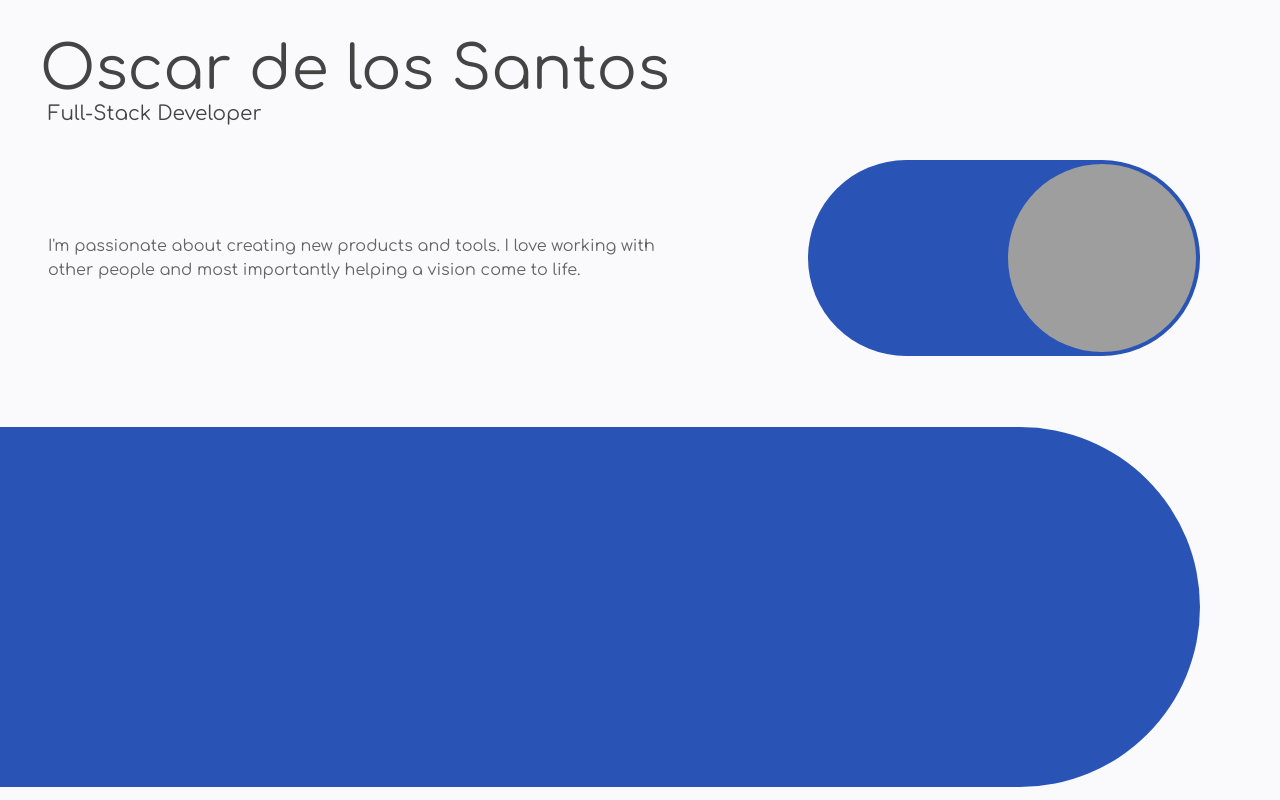
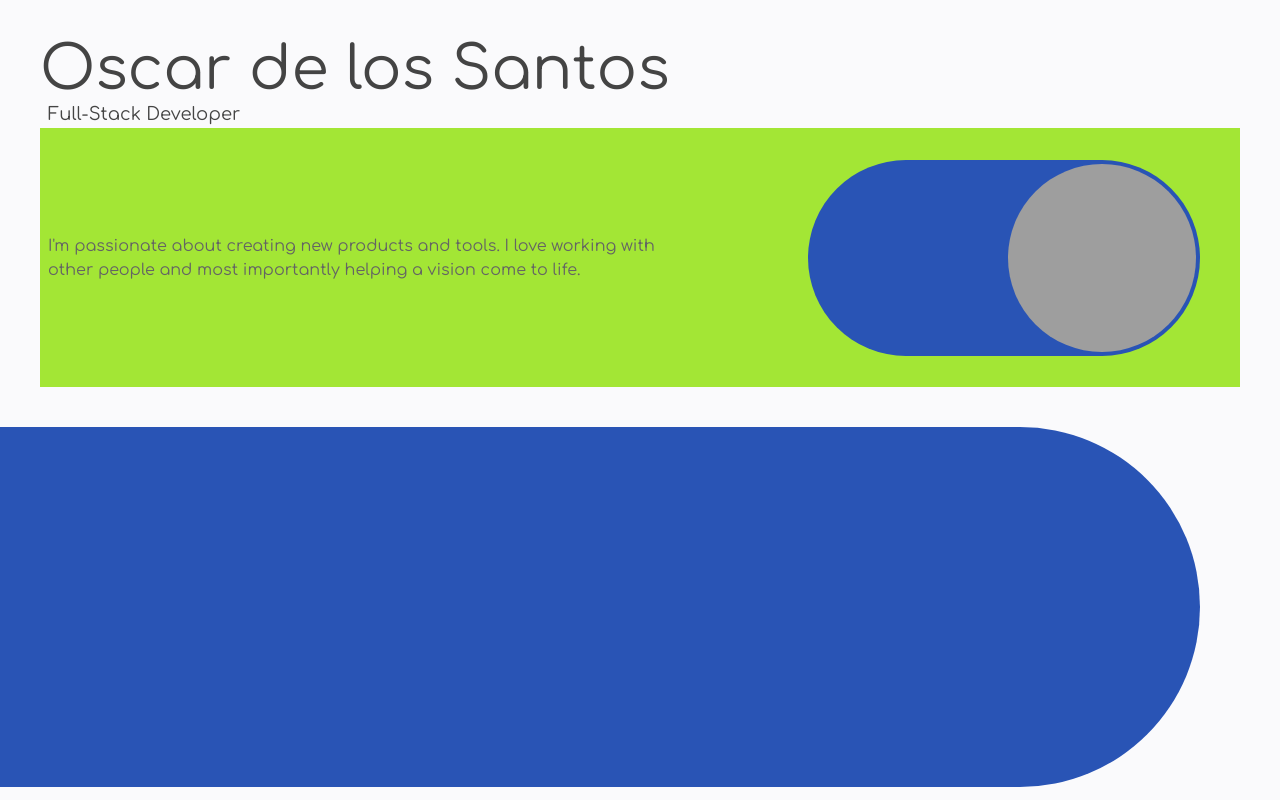
Before and after one commit to OscarSantos1/oscarSantos, a Next.js app in the folder frontend/: page / in a window 1280 px wide. Built offline with nearby package versions, Linux system fonts and the light colour scheme; grey boxes are pictures that could not be loaded.

Commit message:
slider button & header adjusted for sm screen

```diff
--- a/frontend/src/components/AboutMe.js
+++ b/frontend/src/components/AboutMe.js
@@ -16,14 +16,14 @@ const AboutMe = ({ setAnimate, animate }) => {
     window.addEventListener("resize", () => handleResize(box));
   }, []);
   return (
-    <div className="flex flex-col-reverse md:flex-row justify-around md:justify-between md:items-center h-[23%] md:h-[36%] md:min-h-[226px] lg:pl-2 md:pr-10 mt-3 md:mt-0">
-      <p className="w-[85%] md:w-[55%] text-[#646464] text-[10px] 2xl:text-2xl lg:text-[16px] md:text-[14px]">
+    <div className="flex flex-col-reverse md:flex-row justify-around md:justify-between md:items-center h-[160px] md:h-[36%] md:min-h-[226px] lg:pl-2 md:pr-10 mt-3 md:mt-0 bg-lime-400">
+      <p className="w-[85%] md:w-[55%] text-[#646464] text-[10px] sm:text-[12px] 2xl:text-2xl lg:text-[16px] md:text-[14px]">
         I'm passionate about creating new products and tools. I love working
         with other people and most importantly helping a vision come to life.
       </p>
       <div
         id="slider-frame"
-        className="relative w-[40%] pt-[20%] lg:w-[34%] lg:pt-[17%]"
+        className="relative w-[40%] pt-[20%] sm:w-[30%] sm:pt-[15%] md:w-[40%] md:pt-[20%] lg:w-[34%] lg:pt-[17%]"
       >
         <div
           className={`slider flex items-center bg-[#2954B5] rounded-full overflow-clip ${
--- a/frontend/src/components/Header.js
+++ b/frontend/src/components/Header.js
@@ -3,10 +3,12 @@ import React from "react";
 const Header = () => {
   return (
     <>
-      <h1 className="text-2xl md:text-6xl 2xl:text-[113px]">
+      <h1 className="text-2xl sm:text-4xl md:text-6xl 2xl:text-[113px]">
         Oscar de los Santos
       </h1>
-      <p className="text-xl ml-2 2xl:text-5xl">Full-Stack Developer</p>
+      <p className="text-sm sm:text-lg ml-2 2xl:text-5xl">
+        Full-Stack Developer
+      </p>
     </>
   );
 };
--- a/frontend/src/pages/index.js
+++ b/frontend/src/pages/index.js
@@ -17,7 +17,7 @@ export default function Home() {
         <link rel="icon" href="/favicon.ico" />
       </Head>
       <main
-        className={`bg-[#FAFAFC] h-screen w-screen py-10 pl-10 lg:pr-10 md:pr-5 ${
+        className={`bg-[#FAFAFC] h-screen w-screen py-4 pl-4 md:py-10 md:pl-10 lg:pr-10 md:pr-5 ${
           animate ? "opacity-100" : "opacity-0"
         }`}
       >
```
